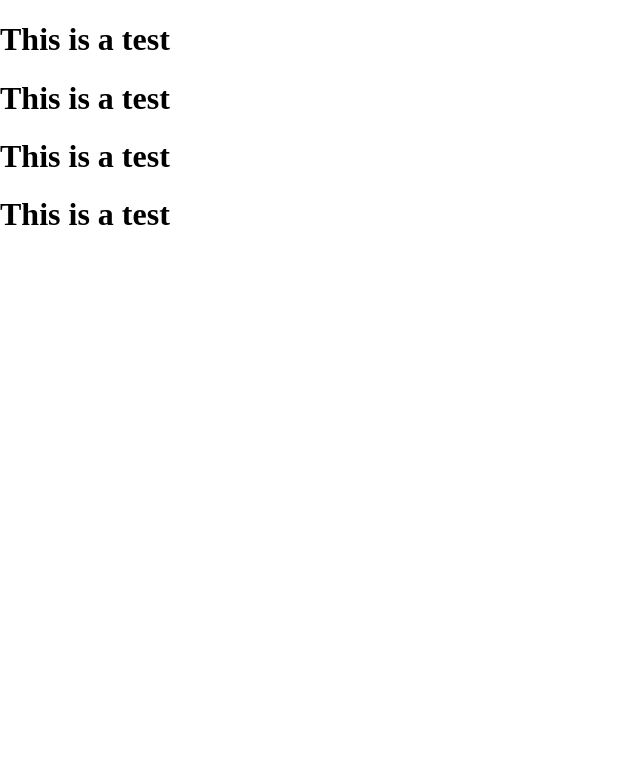
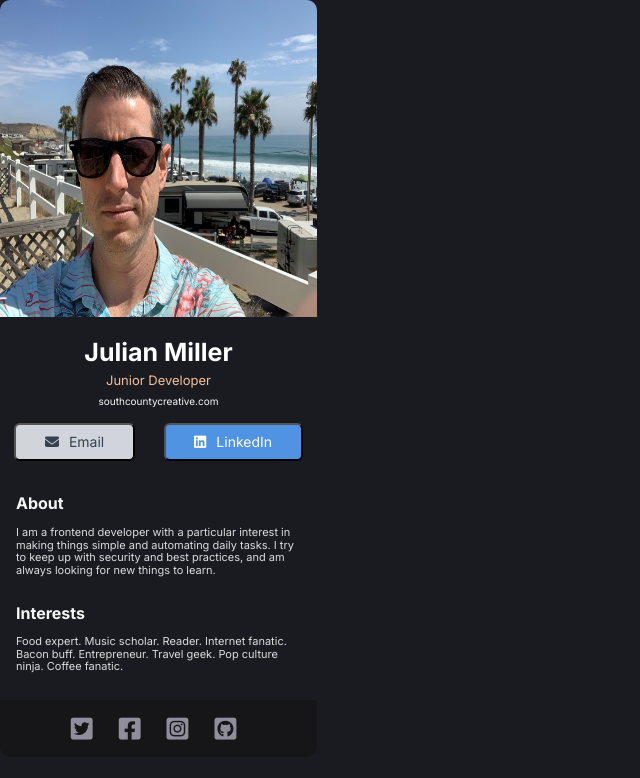
Before and after one commit to docjulz/react-profile-app, a React app: page / in a window 1280 px wide. Shown: the whole page, without its empty margins (0-640 px from the left). Built offline with nearby package versions, Linux system fonts and the light colour scheme.

Commit message:
Final Commit
Finished app.

```diff
--- a/Components/Buttons.js
+++ b/Components/Buttons.js
@@ -2,8 +2,9 @@ import React from "react"
 
 export default function Buttons() {
     return (
-        <>
-            <h1>This is a test</h1>
-        </>
+        <div className="button__container">
+            <button className="button__contact-1"><span><i className="fa-solid fa-envelope"></i></span>Email</button>
+            <button className="button__contact-2"><span><i className="fa-brands fa-linkedin"></i></span>LinkedIn</button>
+        </div>
     )
 }
--- a/Components/Footer.js
+++ b/Components/Footer.js
@@ -2,8 +2,11 @@ import React from "react"
 
 export default function Footer() {
     return (
-        <>
-            <h1>This is a test</h1>
-        </>
+        <div className="footer__container">
+            <span className="footer__icon"><i className="fa-brands fa-twitter-square "></i></span>
+            <span className="footer__icon"><i className="fa-brands fa-facebook-square"></i></span>
+            <span className="footer__icon"><i className="fa-brands fa-instagram-square"></i></span>
+            <span className="footer__icon"><i className="fa-brands fa-github-square"></i></span>
+        </div>
     )
 }
--- a/Components/Header.js
+++ b/Components/Header.js
@@ -2,8 +2,11 @@ import React from "react";
 
 export default function Header() {
     return (
-        <>
-            <h1>This is a test</h1>
-        </>
+        <div className="header__container">
+            <img src='./Images/Selfie.jpg' className="header__image" />
+            <h1 className="header__name">Julian Miller</h1>
+            <h3 className="header__title">Junior Developer</h3>
+            <h5 className="header__website">southcountycreative.com</h5>
+        </div>
     )
 }
--- a/Components/Main.js
+++ b/Components/Main.js
@@ -2,8 +2,11 @@ import React from "react"
 
 export default function Main() {
     return (
-        <>
-            <h1>This is a test</h1>
-        </>
+        <div className="main__container">
+            <h2 className="main__header">About</h2>
+            <p className="main__content">I am a frontend developer with a particular interest in making things simple and automating daily tasks. I try to keep up with security and best practices, and am always looking for new things to learn.</p>
+            <h2 className="main__header">Interests</h2>
+            <p className="main__content">Food expert. Music scholar. Reader. Internet fanatic. Bacon buff. Entrepreneur. Travel geek. Pop culture ninja. Coffee fanatic.</p>
+        </div>
     )
 }
--- a/index.html
+++ b/index.html
@@ -3,6 +3,7 @@
         <link rel="preconnect" href="https://fonts.googleapis.com">
         <link rel="preconnect" href="https://fonts.gstatic.com" crossorigin>
         <link href="https://fonts.googleapis.com/css2?family=Inter:wght@400;600;700&display=swap" rel="stylesheet">
+        <link rel="stylesheet" href="https://cdnjs.cloudflare.com/ajax/libs/font-awesome/6.1.1/css/all.min.css" integrity="sha512-KfkfwYDsLkIlwQp6LFnl8zNdLGxu9YAA1QvwINks4PhcElQSvqcyVLLD9aMhXd13uQjoXtEKNosOWaZqXgel0g==" crossorigin="anonymous" referrerpolicy="no-referrer" />
         <link rel="stylesheet" href="style.css">
     </head>
     <body>
--- a/style.css
+++ b/style.css
@@ -1,3 +1,91 @@
 * {
     box-sizing: border-box;
 }
+
+body {
+    font-family: Inter, sans-serif;
+    height: 100vh;
+    background-color: #1A1B21;
+    max-width: 317px;
+}
+
+
+/* HEADER SECTION */
+.header__container {
+    text-align: center;
+}
+.header__image {
+    width: 317px;
+    height: 317px;
+    border-radius: 10px 10px 0 0
+}
+.header__name {
+    margin: 21px 0 0 0;
+    font-size: 25px;
+    font-weight: 800;
+    color: #ffffff;
+}
+.header__title {
+    margin: 6px 0 0 0;
+    color: #F3BF99;
+    font-size: 13px;
+    font-weight: 500;
+}
+.header__website {
+    margin: 8px 0 0 0;
+    color: #F5F5F5;
+    font-size: 10px;
+    font-weight: 100;
+}
+
+/* BUTTONS SECTION */
+.button__container {
+    display: flex;
+    justify-content: space-around;
+    margin: 16px auto 33px;
+}
+.button__contact-1 {
+    background-color: #D1D5DB;
+    color: #374151;
+    font-size: 14px;
+    padding: 9px 28.5px ;
+    border-radius: 6px;
+}
+.button__contact-2 {
+    background-color: #5093E2;
+    color: #ffffff;
+    font-size: 14px;
+    padding: 9px 28.5px ;
+    border-radius: 6px;
+}
+span {
+    padding-right: 10px;
+}
+
+/* MAIN SECTION */
+.main__container {
+    margin: 0 1rem;
+}
+.main__header {
+    font-size: 16px;
+    color: #F5F5F5
+}
+.main__content {
+    font-size: 11px;
+    color: #DCDCDC;
+    margin-bottom: 27px;
+}
+
+/* FOOTER SECTION */
+.footer__container {
+    background-color: #161619;
+    padding: 1rem 0;
+    display: flex;
+    justify-content: center;
+    border-radius: 0 0 10px 10px;
+}
+.footer__icon {
+    font-size: 25px;
+    color: #918E9B;
+    margin: 0 .5rem;
+}
```
Also changed, not shown: Images/Selfie.jpg (added).
